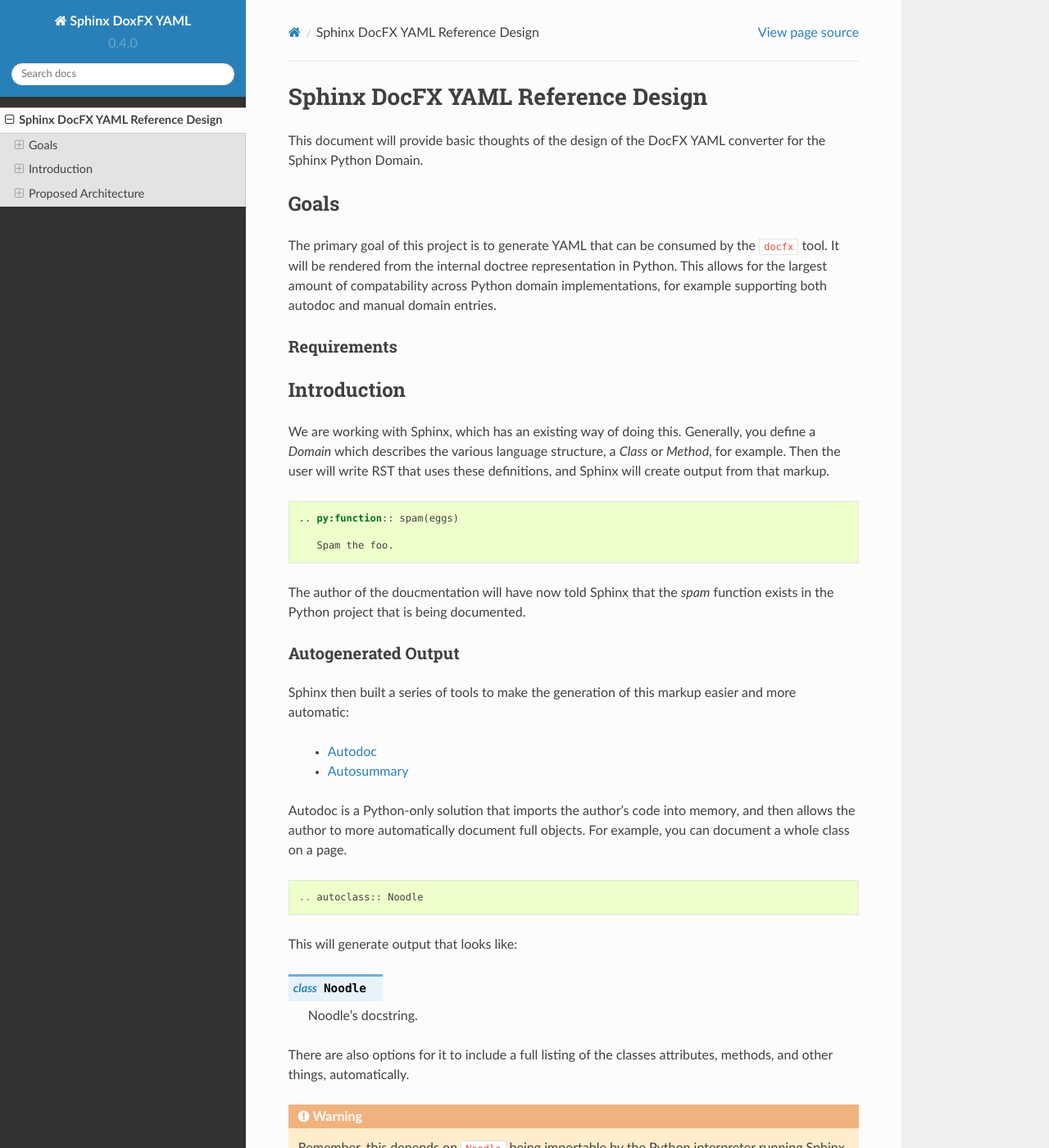
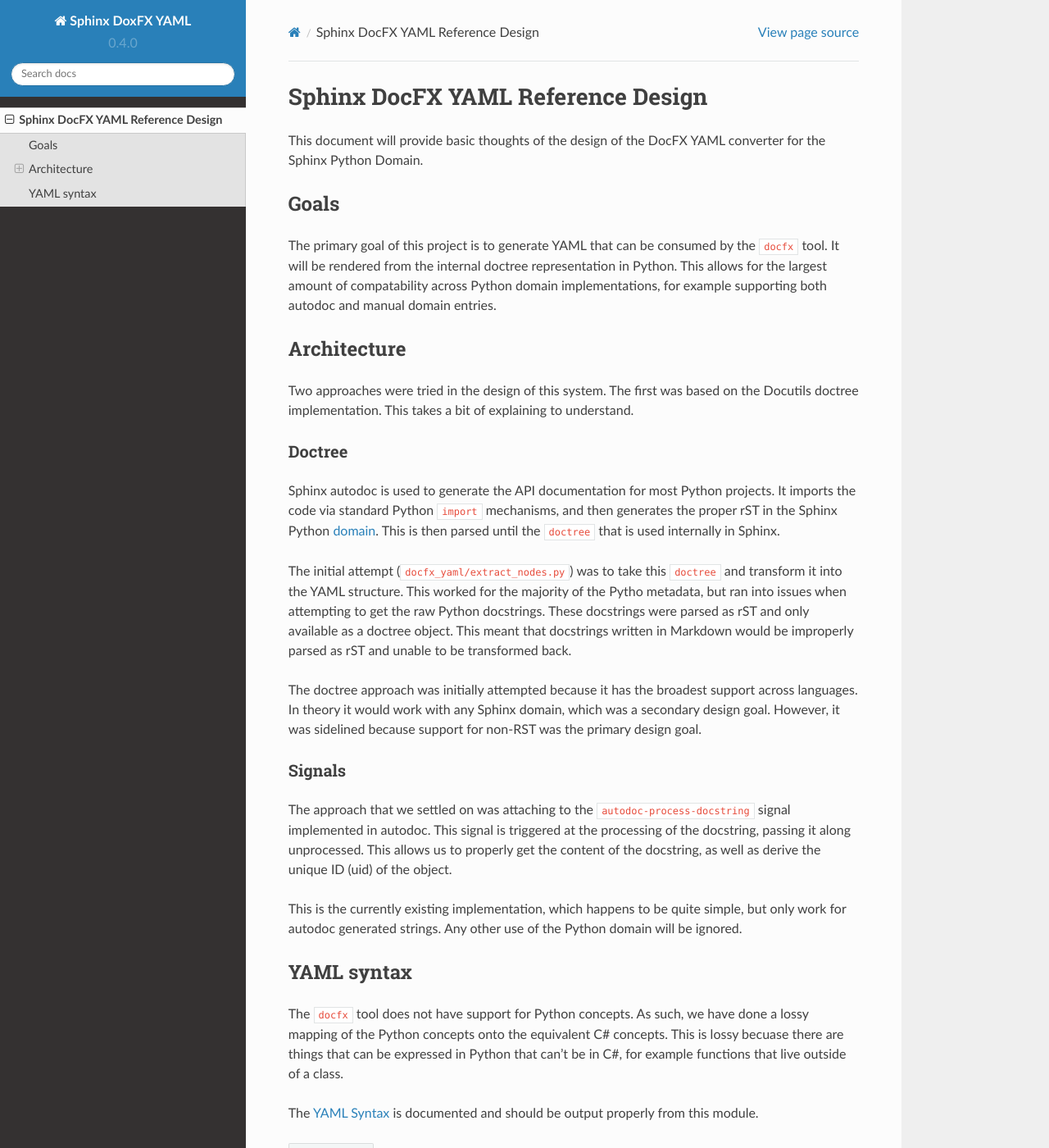
Before and after one commit to docascode/sphinx-docfx-yaml, a Sphinx documentation site: the page built from docs/design.rst, in a window 1280 px wide and 1400 px high. Shown: the whole window at 82% size. Built offline with Sphinx 7.4.7 and the Read the Docs theme 2.0.0, drawn with Linux system fonts in a browser that asks for light colours; pages that are not in the unit, such as notebooks, are missing from menus; some of the changed text lies outside the part shown.

Commit message:
Update design doc

```diff
--- a/docs/design.rst
+++ b/docs/design.rst
@@ -11,63 +11,58 @@
 This allows for the largest amount of compatability across Python domain implementations,
 for example supporting both autodoc and manual domain entries.
 
-Requirements
-~~~~~~~~~~~~
-
-Introduction
+Architecture
 ------------
 
-We are working with Sphinx,
-which has an existing way of doing this.
-Generally, you define a `Domain` which describes the various language structure,
-a *Class* or *Method*, for example.
-Then the user will write RST that uses these definitions,
-and Sphinx will create output from that markup.
+Two approaches were tried in the design of this system.
+The first was based on the Docutils doctree implementation.
+This takes a bit of explaining to understand.
 
-.. code-block:: rst
+Doctree
+~~~~~~~
 
-	.. py:function:: spam(eggs)
+Sphinx autodoc is used to generate the API documentation for most Python projects.
+It imports the code via standard Python ``import`` mechanisms,
+and then generates the proper rST in the Sphinx Python domain_.
+This is then parsed until the ``doctree`` that is used internally in Sphinx.
 
-	   Spam the foo.
+The initial attempt (``docfx_yaml/extract_nodes.py``) was to take this ``doctree`` and transform it into the YAML structure.
+This worked for the majority of the Pytho metadata,
+but ran into issues when attempting to get the raw Python docstrings.
+These docstrings were parsed as rST and only available as a doctree object.
+This meant that docstrings written in Markdown would be improperly parsed as rST and unable to be transformed back.
+
+The doctree approach was initially attempted because it has the broadest support across languages.
+In theory it would work with any Sphinx domain,
+which was a secondary design goal.
+However,
+it was sidelined because support for non-RST was the primary design goal.
+
+Signals
+~~~~~~~
+
+The approach that we settled on was attaching to the ``autodoc-process-docstring`` signal implemented in autodoc.
+This signal is triggered at the processing of the docstring,
+passing it along unprocessed.
+This allows us to properly get the content of the docstring,
+as well as derive the unique ID (uid) of the object.
+
+This is the currently existing implementation,
+which happens to be quite simple,
+but only work for autodoc generated strings.
+Any other use of the Python domain will be ignored.
 
 
-The author of the doucmentation will have now told Sphinx that the *spam* function exists in the Python project that is being documented.
+YAML syntax
+-----------
 
-Autogenerated Output
-~~~~~~~~~~~~~~~~~~~~
+The ``docfx`` tool does not have support for Python concepts.
+As such,
+we have done a lossy mapping of the Python concepts onto the equivalent C# concepts.
+This is lossy becuase there are things that can be expressed in Python that can't be in C#,
+for example functions that live outside of a class.
 
-Sphinx then built a series of tools to make the generation of this markup easier and more automatic:
+The `YAML Syntax`_ is documented and should be output properly from this module.
 
-	* `Autodoc <http://sphinx-doc.org/ext/autodoc.html>`_
-	* `Autosummary <http://sphinx-doc.org/ext/autosummary.html>`_
-
-Autodoc is a Python-only solution that imports the author's code into memory, and then allows the author to more automatically document full objects. For example, you can document a whole class on a page.
-
-.. code-block:: py
-
-	.. autoclass:: Noodle
-
-This will generate output that looks like:
-
-.. class:: Noodle
-
-   Noodle's docstring.
-
-There are also options for it to include a full listing of the classes attributes, methods, and other things, automatically.
-
-.. warning:: Remember, this depends on ``Noodle`` being importable by the Python interpreter running Sphinx.
-
-Proposed Architecture
----------------------
-
-In diagram form::
-
-	Code -> Sphinx -> DocTree -> YAML
-
-Sphinx Implementation
-~~~~~~~~~~~~~~~~~~~~~
-
-The user will run a normal `make html` as part of the experience.
-The generation and loading will be done as an extension that can be configured.
-
-They will then be output into ``docfx_yaml_output`` inside the documentation.
+.. _domain: http://www.sphinx-doc.org/en/1.5.1/domains.html
+.. _YAML Syntax: https://dotnet.github.io/docfx/spec/metadata_dotnet_spec.html
```
